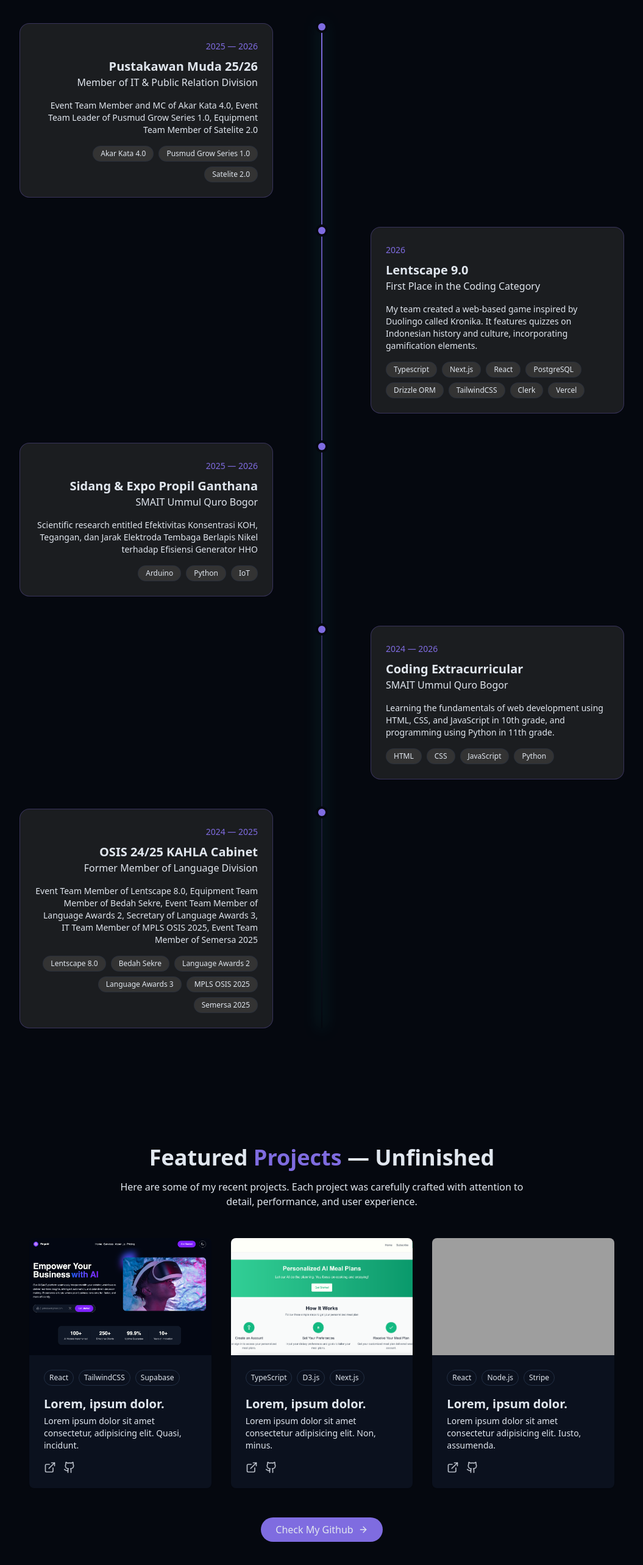
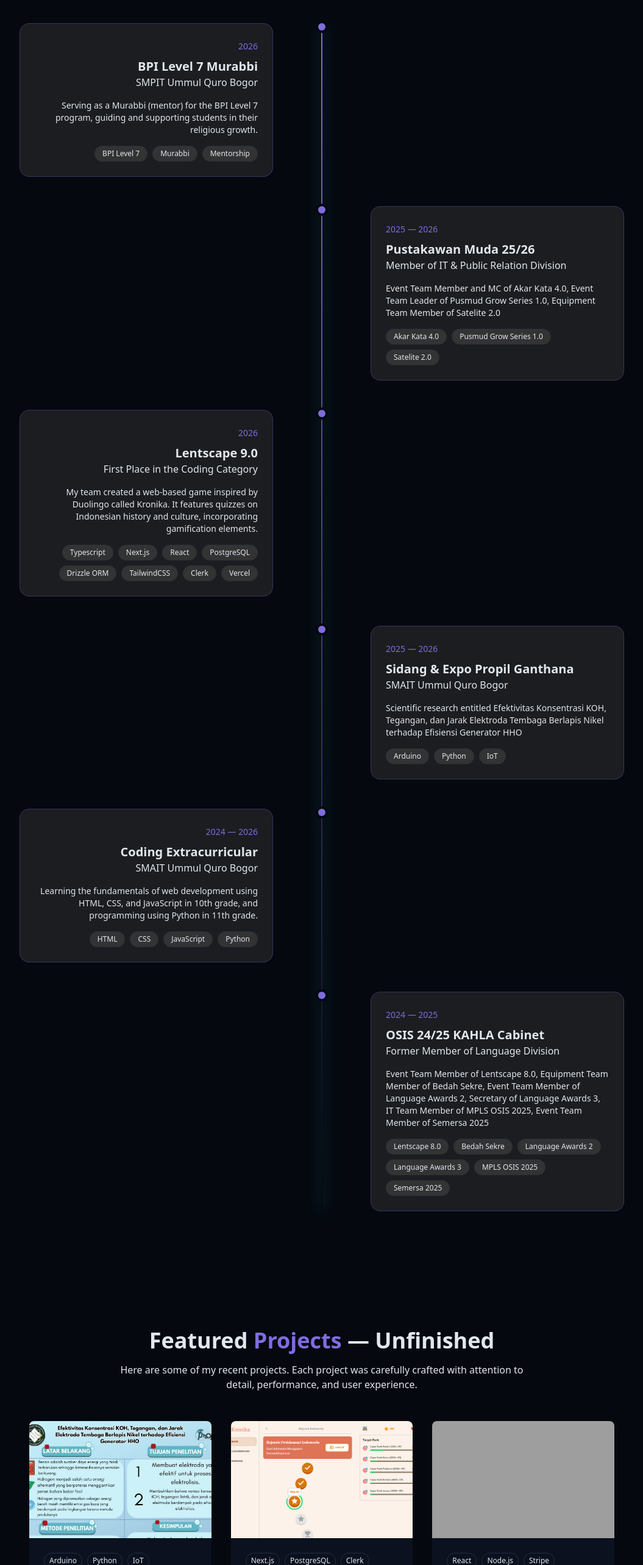
Before and after one commit to ItzSoryuu/itz-portfolio, a React (Vite) app: page / in a window 1280 px wide. Shown: the part 1746-4312 px from the top of the page at 61% size, without its empty margins (112-1167 px from the left). Built offline with nearby package versions, Linux system fonts and the light colour scheme; grey boxes are pictures that could not be loaded.

Commit message:
feat: update experience and project data, enhance ongoing status and URL handling

```diff
--- a/src/components/ExperienceSection.jsx
+++ b/src/components/ExperienceSection.jsx
@@ -27,8 +27,8 @@ export const ExperienceSection = () => {
               >
                 {/* Timeline Dot */}
                 <div className="absolute left-0 md:left-1/2 top-0 w-3 h-3 bg-primary rounded-full -translate-x-1/2 ring-4 ring-background z-10">
-                  {exp.current && (
-                    <span className="absolute inset-0 rounded-full bg-primary animate-ping opacity-75" />
+                  {exp.ongoing && (
+                    <span className="absolute inset-0 rounded-full bg-primary animate-ping" />
                   )}
                 </div>
 
--- a/src/components/ProjectsSection.jsx
+++ b/src/components/ProjectsSection.jsx
@@ -44,6 +44,7 @@ export const ProjectsSection = () => {
                 </p>
                 <div className="flex justify-between items-center">
                   <div className="flex space-x-3">
+                    {project.demoUrlExist && (
                       <a
                         href={project.demoUrl}
                         target="_blank"
@@ -51,6 +52,8 @@ export const ProjectsSection = () => {
                       >
                         <ExternalLink size={20} />
                       </a>
+                    )}
+                    {project.githubUrlExist && (
                       <a
                         href={project.githubUrl}
                         target="_blank"
@@ -58,6 +61,7 @@ export const ProjectsSection = () => {
                       >
                         <Github size={20} />
                       </a>
+                    )}
                   </div>
                 </div>
               </div>
--- a/src/data/Experience.js
+++ b/src/data/Experience.js
@@ -1,4 +1,13 @@
 export const experiences = [
+  {
+    period: "2026",
+    title: "BPI Level 7 Murabbi",
+    subtitle: "SMPIT Ummul Quro Bogor",
+    description:
+      "Serving as a Murabbi (mentor) for the BPI Level 7 program, guiding and supporting students in their religious growth.",
+    tags: ["BPI Level 7", "Murabbi", "Mentorship"],
+    ongoing: true,
+  },
   {
     period: "2025 — 2026",
     title: "Pustakawan Muda 25/26",
@@ -6,7 +15,7 @@ export const experiences = [
     description:
       "Event Team Member and MC of Akar Kata 4.0, Event Team Leader of Pusmud Grow Series 1.0, Equipment Team Member of Satelite 2.0",
     tags: ["Akar Kata 4.0", "Pusmud Grow Series 1.0", "Satelite 2.0"],
-    current: true,
+    ongoing: true,
   },
   {
     period: "2026",
@@ -15,7 +24,7 @@ export const experiences = [
     description:
       "My team created a web-based game inspired by Duolingo called Kronika. It features quizzes on Indonesian history and culture, incorporating gamification elements.",
     tags: ["Typescript", "Next.js", "React", "PostgreSQL", "Drizzle ORM", "TailwindCSS", "Clerk", "Vercel"],
-    current: true,
+    ongoing: false,
   },
   {
     period: "2025 — 2026",
@@ -24,7 +33,7 @@ export const experiences = [
     description:
       "Scientific research entitled Efektivitas Konsentrasi KOH, Tegangan, dan Jarak Elektroda Tembaga Berlapis Nikel terhadap Efisiensi Generator HHO",
     tags: ["Arduino", "Python", "IoT"],
-    current: false,
+    ongoing: false,
   },
   {
     period: "2024 — 2026",
@@ -33,7 +42,7 @@ export const experiences = [
     description:
       "Learning the fundamentals of web development using HTML, CSS, and JavaScript in 10th grade, and programming using Python in 11th grade.",
     tags: ["HTML", "CSS", "JavaScript", "Python"],
-    current: false,
+    ongoing: false,
   },
   {
     period: "2024 — 2025",
@@ -42,6 +51,6 @@ export const experiences = [
     description:
       "Event Team Member of Lentscape 8.0, Equipment Team Member of Bedah Sekre, Event Team Member of Language Awards 2, Secretary of Language Awards 3, IT Team Member of MPLS OSIS 2025, Event Team Member of Semersa 2025",
     tags: ["Lentscape 8.0", "Bedah Sekre", "Language Awards 2", "Language Awards 3", "MPLS OSIS 2025", "Semersa 2025"],
-    current: false,
+    ongoing: false,
   },
 ];
--- a/src/data/Projects.js
+++ b/src/data/Projects.js
@@ -1,23 +1,27 @@
 export const projects = [
   {
     id: 1,
-    title: "Lorem, ipsum dolor.",
+    title: "Propil Ganthana",
     description:
-      "Lorem ipsum dolor sit amet consectetur, adipisicing elit. Quasi, incidunt.",
+      "Scientific research entitled Efektivitas Konsentrasi KOH, Tegangan, dan Jarak Elektroda Tembaga Berlapis Nikel terhadap Efisiensi Generator HHO",
     image: "/projects/project1.png",
-    tags: ["React", "TailwindCSS", "Supabase"],
-    demoUrl: "#",
+    tags: ["Arduino", "Python", "IoT"],
+    demoUrl: "https://drive.google.com/file/d/1jnzPrMYIN_SyXHaO79NxSZP1aoWGSxkS/view",
     githubUrl: "#",
+    demoUrlExist: true,
+    githubUrlExist: false,
   },
   {
     id: 2,
-    title: "Lorem, ipsum dolor.",
+    title: "Kronika Learning Game",
     description:
-      "Lorem ipsum dolor sit amet consectetur adipisicing elit. Non, minus.",
+      "My team created a web-based game inspired by Duolingo called Kronika. It features quizzes on Indonesian history and culture, incorporating gamification elements.",
     image: "/projects/project2.png",
-    tags: ["TypeScript", "D3.js", "Next.js"],
-    demoUrl: "#",
-    githubUrl: "#",
+    tags: ["Next.js", "PostgreSQL", "Clerk"],
+    demoUrl: "https://kronika-app.vercel.app",
+    githubUrl: "https://github.com/ItzSoryuu/Kronika-App-Clone",
+    demoUrlExist: true,
+    githubUrlExist: true,
   },
   {
     id: 3,
@@ -28,5 +32,7 @@ export const projects = [
     tags: ["React", "Node.js", "Stripe"],
     demoUrl: "#",
     githubUrl: "#",
+    demoUrlExist: false,
+    githubUrlExist: false,
   },
 ];
```
Also changed, not shown: public/projects/project1.png, public/projects/project2.png. Lines whose indentation alone changed are shown as unchanged.
